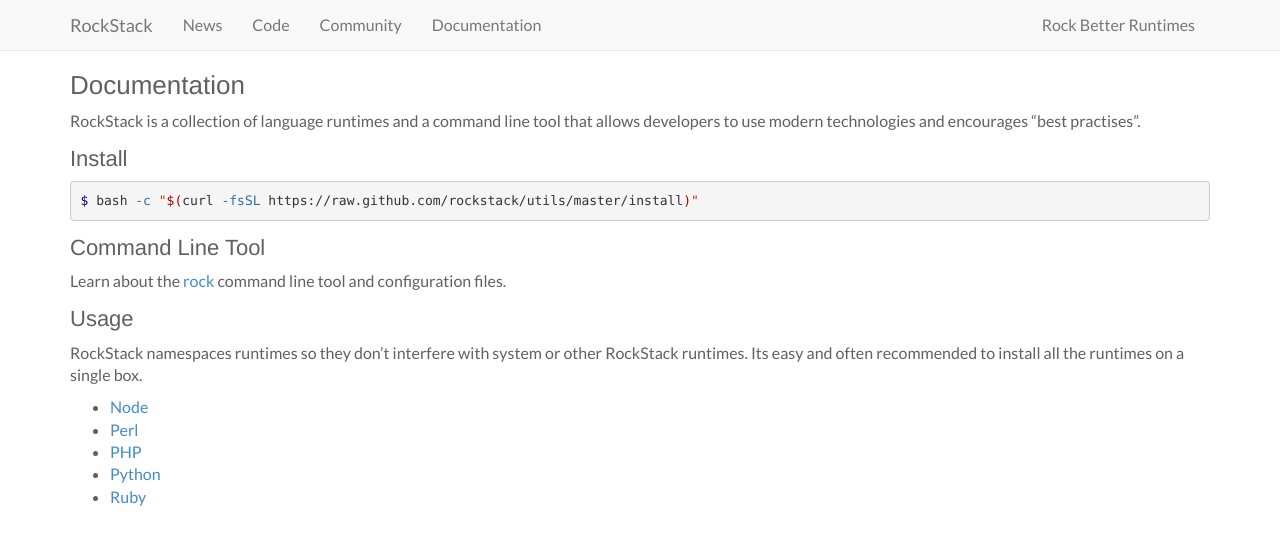
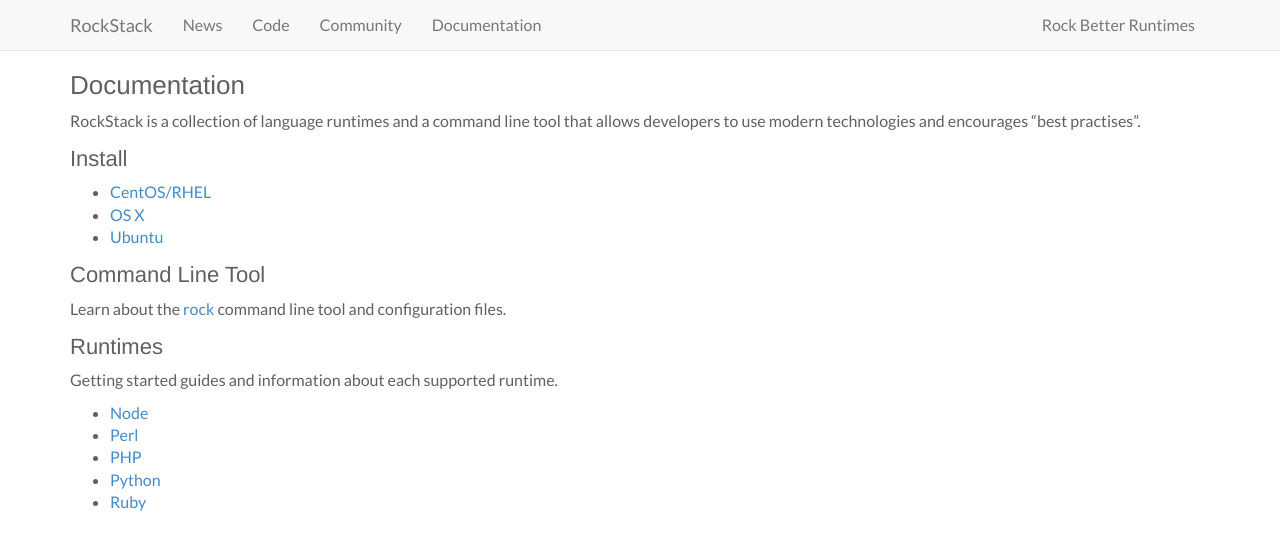
Before and after one commit to silas/rock, a Jekyll site: the page built from docs/index.md, in a window 1280 px wide. Shown: the top 550 px of the page. Built offline with Jekyll 4.4.1, drawn with Linux system fonts in a browser that asks for light colours; Markdown is read by kramdown in place of the engine named in the settings.

Commit message:
Add automatic install to os specific pages

````diff
--- a/docs/index.md
+++ b/docs/index.md
@@ -11,19 +11,17 @@
 
 ## Install
 
-``` console
-$ bash -c "$(curl -fsSL https://raw.github.com/rockstack/utils/master/install)"
-```
+ * [CentOS/RHEL](/docs/el/)
+ * [OS X](/docs/osx/)
+ * [Ubuntu](/docs/ubuntu/)
 
 ## Command Line Tool
 
 Learn about the [rock](/docs/rock/) command line tool and configuration files.
 
-## Usage
+## Runtimes
 
-RockStack namespaces runtimes so they don't interfere with system or
-other RockStack runtimes. Its easy and often recommended to install all the
-runtimes on a single box.
+Getting started guides and information about each supported runtime.
 
  * [Node](/docs/node/)
  * [Perl](/docs/perl/)
````
Also changed, not shown: docs/el/index.md (+16 -2 lines), docs/osx/index.md (+16 -2 lines), docs/ubuntu/index.md (+16 -2 lines).
